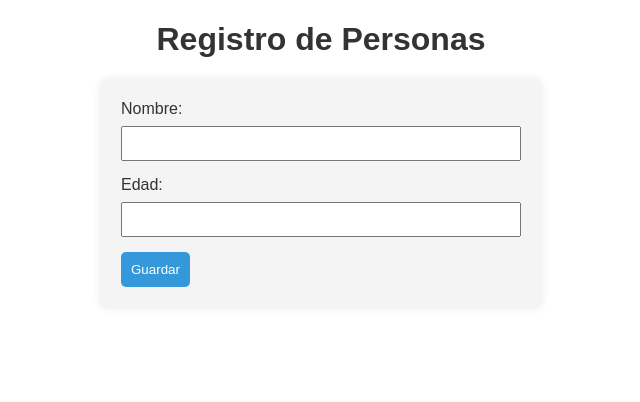
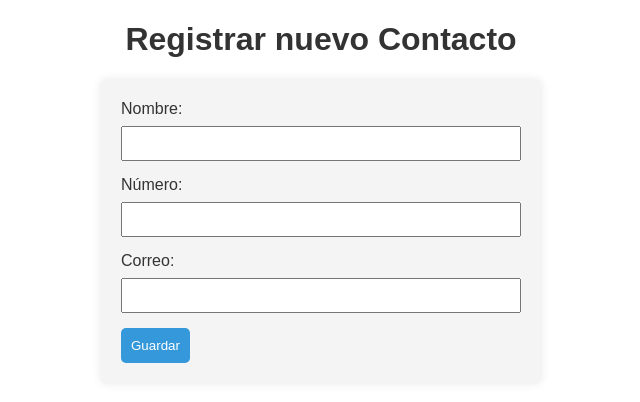
Before and after one commit to darriola2021670/Git_101, a plain HTML site: page nuevoContacto.html in a window 1280 px wide. Both pictures are taken after a click on the button "Guardar". Shown: the whole page, without its empty margins (319-959 px from the left). Drawn offline with Linux system fonts and the light colour scheme.

Commit message:
se llenaron los campos del html, css y js ya esta funcional

```diff
--- a/Assets/scripts/nuevoContacto.js
+++ b/Assets/scripts/nuevoContacto.js
@@ -1,17 +1,19 @@
 function guardarRegistro() {
     var nombre = document.getElementById('nombre').value;
-    var edad = document.getElementById('edad').value;
+    var numero = document.getElementById('numero').value;
+    var correo = document.getElementById('correo').value;
 
-    if (nombre.trim() === '' || edad.trim() === '') {
+    if (nombre.trim() === '' || numero.trim() === '' || correo.trim() === '') {
         alert('Por favor, completa todos los campos.');
         return;
     }
 
     var lista = document.getElementById('registrosList');
     var nuevoRegistro = document.createElement('li');
-    nuevoRegistro.textContent = 'Nombre: ' + nombre + ', Edad: ' + edad;
+    nuevoRegistro.textContent = 'Nombre: ' + nombre + ', Número: ' + numero + ', Correo: ' + correo;
     lista.appendChild(nuevoRegistro);
 
     document.getElementById('nombre').value = '';
-    document.getElementById('edad').value = '';
+    document.getElementById('numero').value = '';
+    document.getElementById('correo').value = '';
 }
--- a/nuevoContacto.html
+++ b/nuevoContacto.html
@@ -8,19 +8,23 @@
 </head>
 <body>
 
-    <h1>Registro de Personas</h1>
+    <h1>Registrar nuevo Contacto</h1>
 
     <form id="registroForm">
         <label for="nombre">Nombre:</label>
         <input type="text" id="nombre" name="nombre" required>
 
-        <label for="edad">Edad:</label>
-        <input type="number" id="edad" name="edad" required>
+        <label for="numero">Número:</label>
+        <input type="tel" id="numero" name="numero" required>
+
+        <label for="correo">Correo:</label>
+        <input type="email" id="correo" name="correo" required>
 
         <button type="button" onclick="guardarRegistro()">Guardar</button>
     </form>
 
     <ul id="registrosList">
+
     </ul>
 
     <script src="./Assets/scripts/nuevoContacto.js"></script>
```
